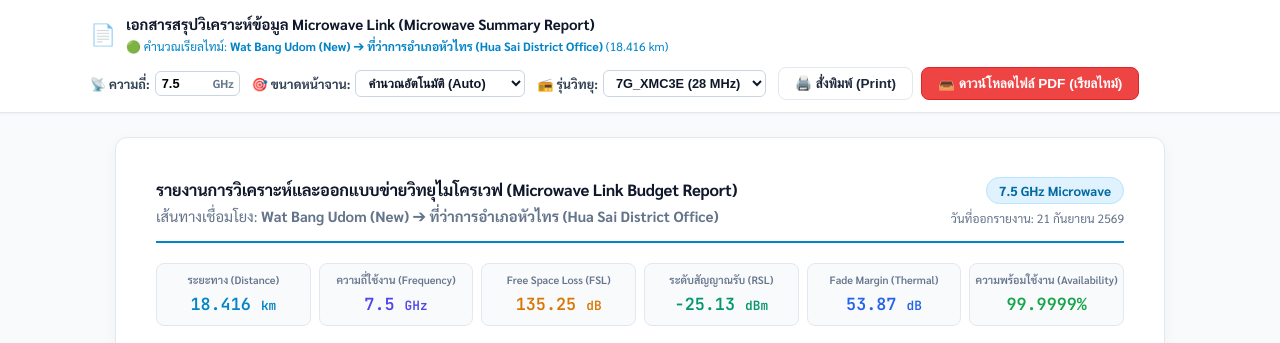
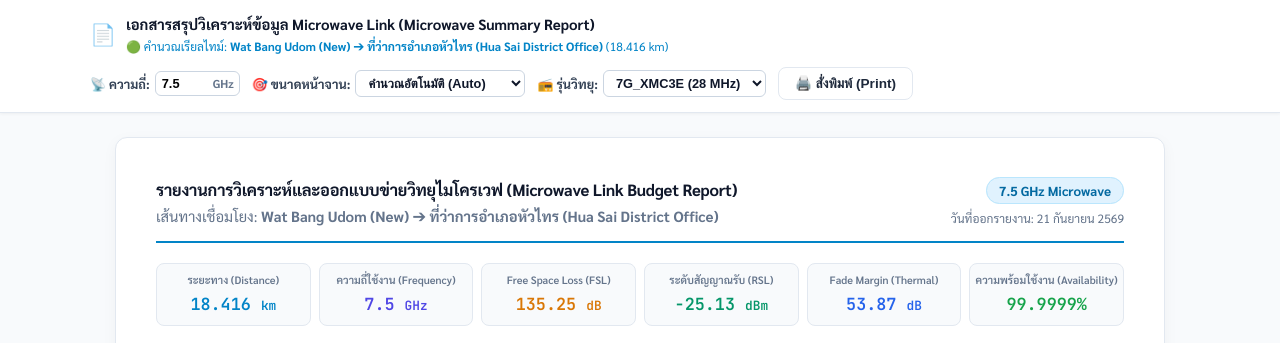
Before and after one commit to forthbkk-ux/Azmuth, a plain HTML site: page Microwave_Report.html in a window 1280 px wide. Shown: the top 343 px of the page. Drawn offline with Linux system fonts and the light colour scheme; no server answers.

Commit message:
Add files via upload

```diff
--- a/Microwave_Report.html
+++ b/Microwave_Report.html
@@ -413,9 +413,6 @@
         </div>
         <button onclick="window.print()" class="btn btn-outline" title="พิมพ์รายงานหรือบันทึกเป็น PDF ผ่านเบราว์เซอร์">
           🖨️ สั่งพิมพ์ (Print)
-        </button>
-        <button id="btn-download-pdf" onclick="downloadRealtimeReportPDF()" class="btn btn-pdf" title="บันทึกไฟล์ PDF ข้อมูลคำนวณเรียลไทม์ชุดนี้ทันที">
-          📥 ดาวน์โหลดไฟล์ PDF (เรียลไทม์)
         </button>
       </div>
     </div>
```
